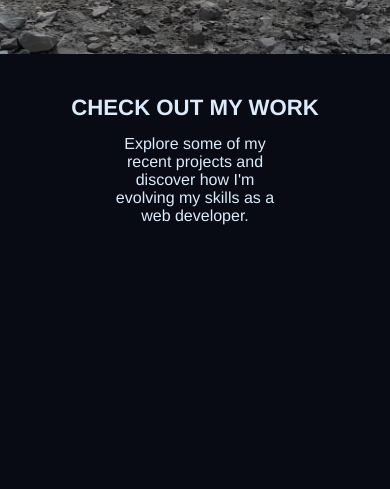
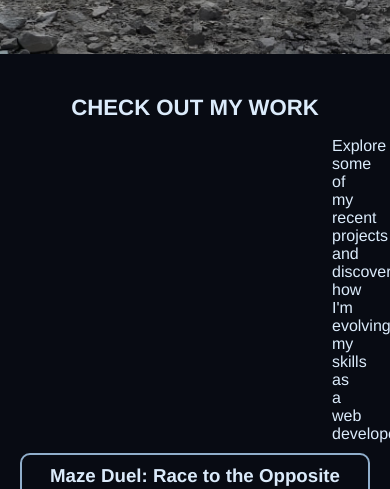
Before and after one commit to amberhunt955/portfolio, a React (Create React App) app: page / in a window 390 px wide. Shown: the part 840-1329 px from the top of the page. Built offline with nearby package versions, Linux system fonts and the light colour scheme; no server answers.

Commit message:
margin typo on last push

```diff
--- a/src/components/main-sections/sections.css
+++ b/src/components/main-sections/sections.css
@@ -138,7 +138,7 @@
 
 @media only screen and (max-width: 500px) {
   #project-text {
-    margin-bottom: 80vw;
+    margin-inline: 80vw;
   }
 }
 
```
